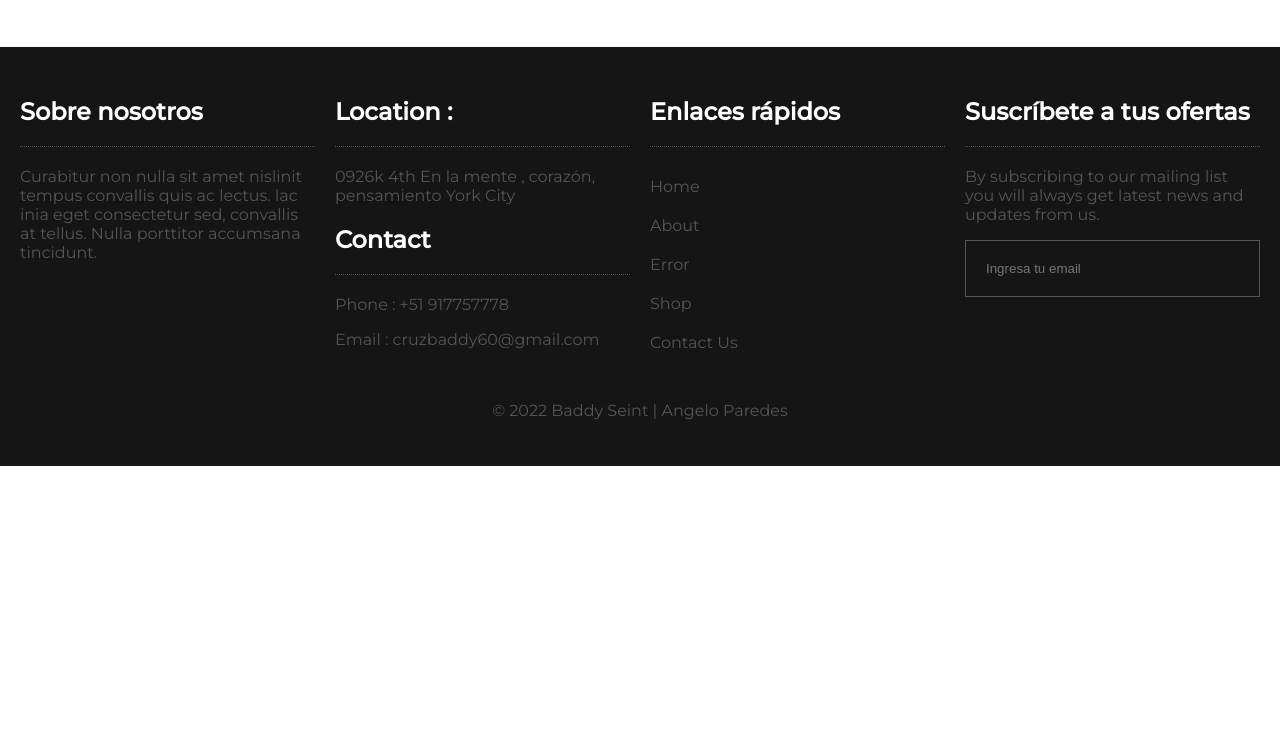
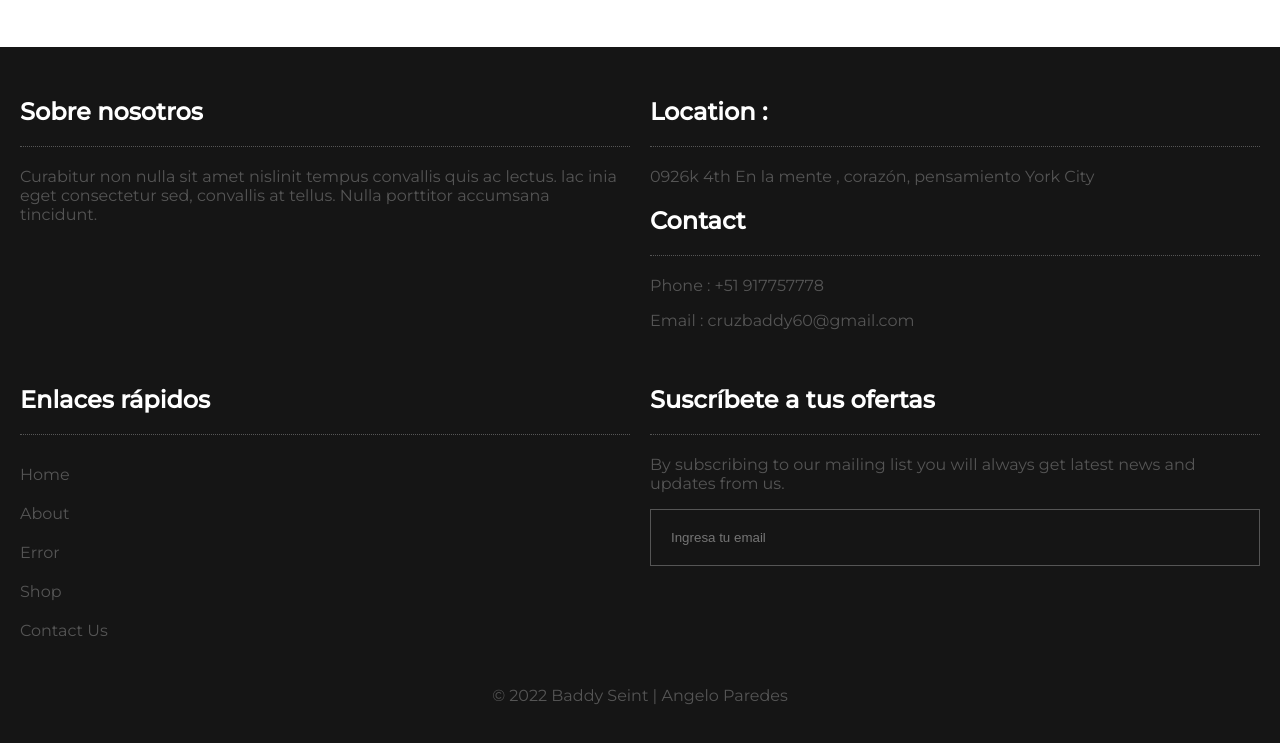
Before and after one commit to SoyBaddy/SoyBaddy.github.io, a plain HTML site: page index.html in a window 1280 px wide. Shown: the part 2833-3576 px from the top of the page. Before the commit the page ends 3299 px from the top, so only its background shows below. Drawn offline with nearby package versions, Linux system fonts and the light colour scheme.

Commit message:
cambié las columnas del footer

```diff
--- a/css/style.css
+++ b/css/style.css
@@ -480,11 +480,11 @@ img {
   }
   .main-footer {
     display: grid;
-    grid-template-columns: repeat(4, 1fr);
+    grid-template-columns: repeat(2, 1fr);
     grid-gap: 20px;
   }
   .copy {
-    grid-column-start: span 4;
+    grid-column-start: span 2;
     text-align: center;
   }
 
```
